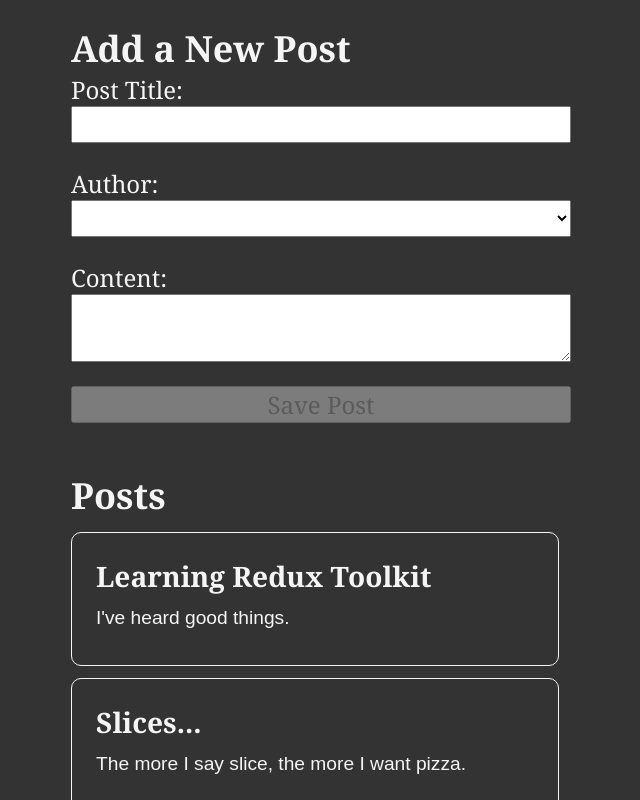
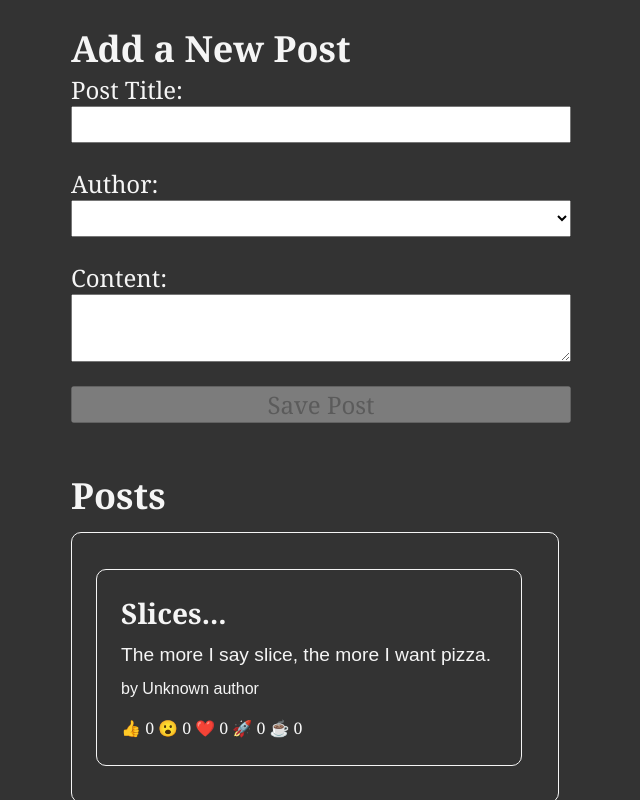
Before and after one commit to fikireab-m/Blog-Flow, a React (Vite) app: page / in a window 1280 px wide. Shown: the top 800 px of the page, without its empty margins (319-959 px from the left). Built offline with nearby package versions, Linux system fonts and the light colour scheme.

Commit message:
post reactions + author

```diff
--- a/package.json
+++ b/package.json
@@ -11,6 +11,7 @@
   },
   "dependencies": {
     "@reduxjs/toolkit": "^2.2.1",
+    "date-fns": "^3.3.1",
     "react": "^18.2.0",
     "react-dom": "^18.2.0",
     "react-redux": "^9.1.0"
--- a/src/PostsList.jsx
+++ b/src/PostsList.jsx
@@ -5,9 +5,11 @@
 const PostsList = () => {
   const posts = useSelector(selectAllPosts);
 
-  const renderedPosts = posts.map((post) => (
-    <PostTile key={post.id} post={post} />
-  ));
+  const orderedPosts = posts
+    .slice()
+    .sort((a, b) => b.date.localeCompare(a.date));
+
+  const renderedPosts = orderedPosts.map((post) => <PostTile post={post} key={post.id}/>);
 
   return (
     <section>
--- a/src/components/PostTile.jsx
+++ b/src/components/PostTile.jsx
@@ -1,16 +1,24 @@
-import PropTypes from 'prop-types';
+import PropTypes from "prop-types";
+import PostAuthor from "./PostAuthor";
+import ReactionButtons from "./ReactionButtons";
 
-const PostTile = ({post}) => {
+const PostTile = ({ post }) => {
   return (
     <article key={post.id}>
-      <h3>{post.title}</h3>
-      <p>{post.content.substring(0, 100)}</p>
+      <article key={post.id}>
+        <h3>{post.title}</h3>
+        <p>{post.content.substring(0, 100)}</p>
+        <p className="postCredit">
+          <PostAuthor userId={post.userId} />
+        </p>
+        <ReactionButtons post={post} />
+      </article>
     </article>
   );
 };
 
 PostTile.propTypes = {
-    post:PropTypes.object.isRequired
-  }
+  post: PropTypes.object.isRequired,
+};
 
 export default PostTile;
--- a/src/features/posts/postsSlice.js
+++ b/src/features/posts/postsSlice.js
@@ -1,10 +1,12 @@
 import { createSlice, nanoid } from "@reduxjs/toolkit";
+import { sub } from 'date-fns';
 
 const initialState = [
     {
         id: '1',
         title: 'Learning Redux Toolkit',
         content: "I've heard good things.",
+        date: sub(new Date(), { minutes: 10 }).toISOString(),
         reactions: {
             thumbsUp: 0,
             wow: 0,
@@ -17,6 +19,7 @@
         id: '2',
         title: 'Slices...',
         content: "The more I say slice, the more I want pizza.",
+        date: sub(new Date(), { minutes: 5 }).toISOString(),
         reactions: {
             thumbsUp: 0,
             wow: 0,
--- a/src/features/users/usersSlice.js
+++ b/src/features/users/usersSlice.js
@@ -1,9 +1,9 @@
 import { createSlice } from "@reduxjs/toolkit";
 
 const initialState = [
-    { id: '0', name: 'Dude Lebowski' },
-    { id: '1', name: 'Neil Young' },
-    { id: '2', name: 'Dave Gray' }
+    { id: '0', name: 'Fikireab Mekuriaw' },
+    { id: '1', name: 'Kaleab Bayih' },
+    { id: '2', name: 'Natnael Aklilu' }
 ]
 
 const usersSlice = createSlice({
```
Also changed, not shown: 1 other file (tests, documents, lock files or other folders).
